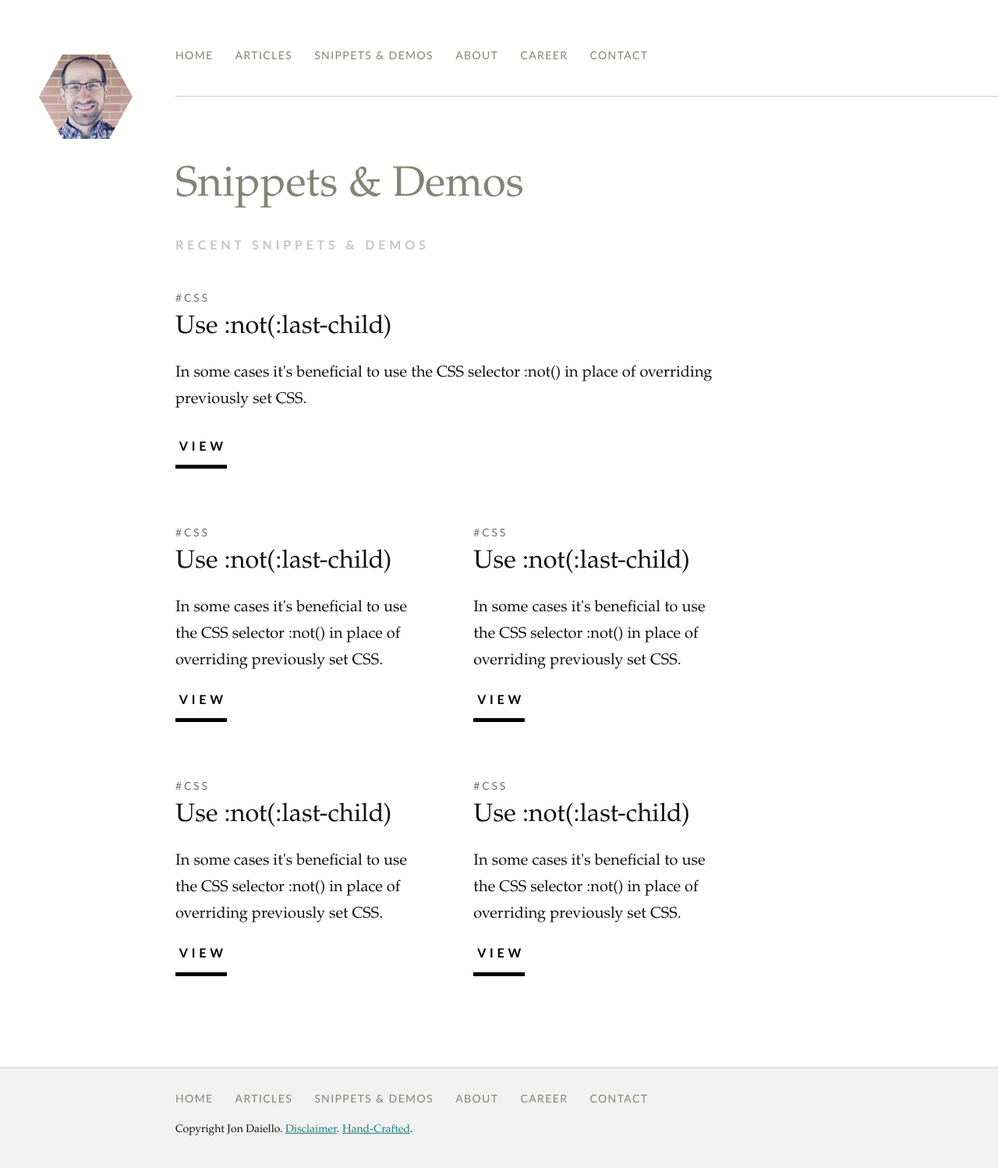
After one commit to jondaiello/jondaiello-com, a PHP site: page /snippets-and-demos.html in a window 1280 px wide. The commit adds this page. Shown: the whole page at 78% size. Run offline with PHP 8.4, Linux system fonts and the light colour scheme; style sheets or scripts are compiled from the project's sources.

Commit message:
adding some other layouts.

```diff
--- a/assets/css/responsive.css
+++ b/assets/css/responsive.css
@@ -110,6 +110,10 @@
     width: 70.9%;
     border-right: 1px solid #ccc;
     padding-right: 5%; }
+    .article-list.category, .article-list.snippets-demos,
+    .article-content.category,
+    .article-content.snippets-demos {
+      border-right: 0; }
   .article-content {
     border: 0; }
   aside {
--- /dev/null
+++ b/snippets-and-demos.html
@@ -0,0 +1,128 @@
+<!doctype html>
+<html>
+<head>
+  <meta charset="utf-8" />
+  <meta name="viewport" content="width=device-width, initial-scale=1, shrink-to-fit=no" />
+  <meta name="description" content="" />
+  <meta name="author" content="Jon Daiello" />
+  <title>Jon Daiello | Designer & Front-End Developer | Dayton, OH</title>
+  <link href="/assets/css/critical.css" rel="stylesheet" />
+</head>
+<body>
+  <header class="global-header">
+    <svg class="global-face" viewBox="0,0 100,100">
+      <title>The Face of Jon Daiello</title>
+      <defs>
+        <clipPath id="hexagon" clipPathUnits="objectBoundingBox">
+          <polygon points="0,.5 .25,.05 .75,.05 1,.5 .75,.95 .25,.95">
+        </clipPath>
+      </defs>
+      <a xlink:href="/" clip-path="url(#hexagon)">
+        <image class="svg-image"  width="100" height="100" xlink:href="/assets/img/jon-daiello-avatar.jpg" />
+      </a>
+    </svg>
+
+    <a href="#footer-nav" class="menu-btn" id="menu-btn" aria-hidden>
+      Menu
+      <svg xmlns="http://www.w3.org/2000/svg" viewBox="0 0 40 36">
+        <rect y="32" width="40" height="4" fill="#848476"/>
+        <rect x="0" y="16" width="40" height="4" fill="#848476"/>
+        <rect y="0" width="40" height="4" fill="#848476"/>
+      </svg>
+    </a>
+
+    <nav class="global-nav" id="header-nav">
+      <ul class="global-nav__list">
+        <li class="global-nav__item"><a href="#">Home</a></li>
+        <li class="global-nav__item"><a href="#">Articles</a></li>
+        <li class="global-nav__item"><a href="#">Snippets &amp; Demos</a></li>
+        <li class="global-nav__item"><a href="#">About</a></li>
+        <li class="global-nav__item"><a href="#">Career</a></li>
+        <li class="global-nav__item"><a href="#">Contact</a></li>
+      </ul>
+    </nav>
+  </header>
+
+  <main class="main-content">
+
+    <header>
+      <h1>Snippets & Demos</h1>
+    </header>
+
+    <section class="article-list snippets-demos">
+      <header>
+        <strong class="subhead">Recent Snippets & Demos</strong>
+      </header>
+
+      <article>
+        <ul class="article-meta">
+          <li><a href="#" class="">#CSS</a></li>
+        </ul>
+        <h2><a href="#">Use :not(:last-child)</a></h2>
+
+        <p>In some cases it's beneficial to use the CSS selector :not() in place of overriding previously set CSS.</p>
+        <a href="#" class="button">View</a>
+      </article>
+
+      <article>
+        <ul class="article-meta">
+          <li><a href="#" class="">#CSS</a></li>
+        </ul>
+        <h2><a href="#">Use :not(:last-child)</a></h2>
+
+        <p>In some cases it's beneficial to use the CSS selector :not() in place of overriding previously set CSS.</p>
+        <a href="#" class="button">View</a>
+      </article>
+
+      <article>
+        <ul class="article-meta">
+          <li><a href="#" class="">#CSS</a></li>
+        </ul>
+        <h2><a href="#">Use :not(:last-child)</a></h2>
+
+        <p>In some cases it's beneficial to use the CSS selector :not() in place of overriding previously set CSS.</p>
+        <a href="#" class="button">View</a>
+      </article>
+
+      <article>
+        <ul class="article-meta">
+          <li><a href="#" class="">#CSS</a></li>
+        </ul>
+        <h2><a href="#">Use :not(:last-child)</a></h2>
+
+        <p>In some cases it's beneficial to use the CSS selector :not() in place of overriding previously set CSS.</p>
+        <a href="#" class="button">View</a>
+      </article>
+
+      <article>
+        <ul class="article-meta">
+          <li><a href="#" class="">#CSS</a></li>
+        </ul>
+        <h2><a href="#">Use :not(:last-child)</a></h2>
+
+        <p>In some cases it's beneficial to use the CSS selector :not() in place of overriding previously set CSS.</p>
+        <a href="#" class="button">View</a>
+      </article>
+    </section>
+  </main>
+
+  <footer class="global-footer">
+    <link href="/assets/css/footer.css" rel="stylesheet" />
+    <nav class="global-nav" id="footer-nav">
+      <ul class="global-nav__list">
+        <li class="global-nav__item"><a href="#">Home</a></li>
+        <li class="global-nav__item"><a href="#">Articles</a></li>
+        <li class="global-nav__item"><a href="#">Snippets &amp; Demos</a></li>
+        <li class="global-nav__item"><a href="#">About</a></li>
+        <li class="global-nav__item"><a href="#">Career</a></li>
+        <li class="global-nav__item"><a href="#">Contact</a></li>
+      </ul>
+    </nav>
+
+    <small>Copyright Jon Daiello. <a href="/disclaimer">Disclaimer</a>. <a href="/article/website-relaunch-and-rebuild">Hand-Crafted</a>.</small>
+  </footer>
+
+  <link href="/assets/css/responsive.css" rel="stylesheet" />
+  <script src="/assets/js/all.js"></script>
+</body>
+</html>
--- a/src/sass/responsive.scss
+++ b/src/sass/responsive.scss
@@ -149,6 +149,11 @@
     width: 70.9%;
     border-right: 1px solid $bordercolor;
     padding-right: 5%;
+
+    &.category,
+    &.snippets-demos {
+      border-right: 0;
+    }
   }
 
   .article-content {
```
Also changed, not shown: category.html (renamed from test.html, +28 -15 lines).
